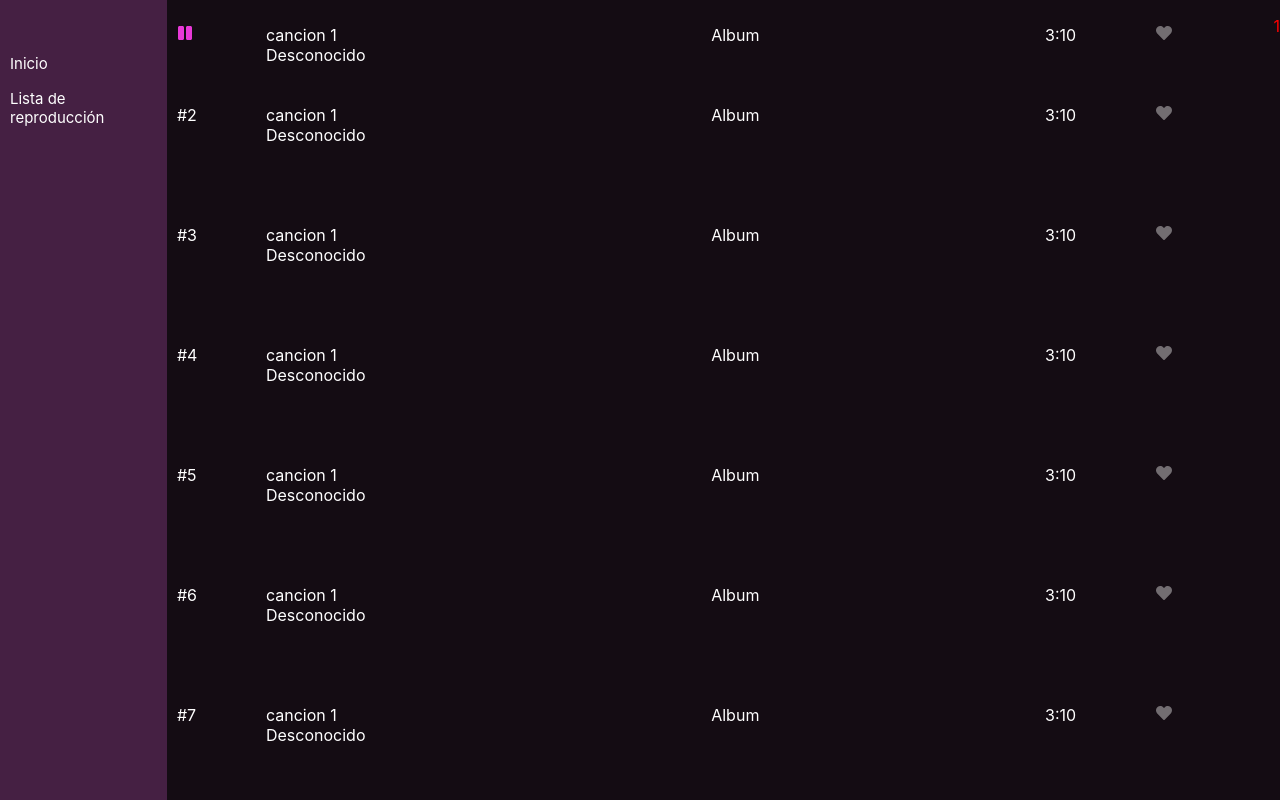
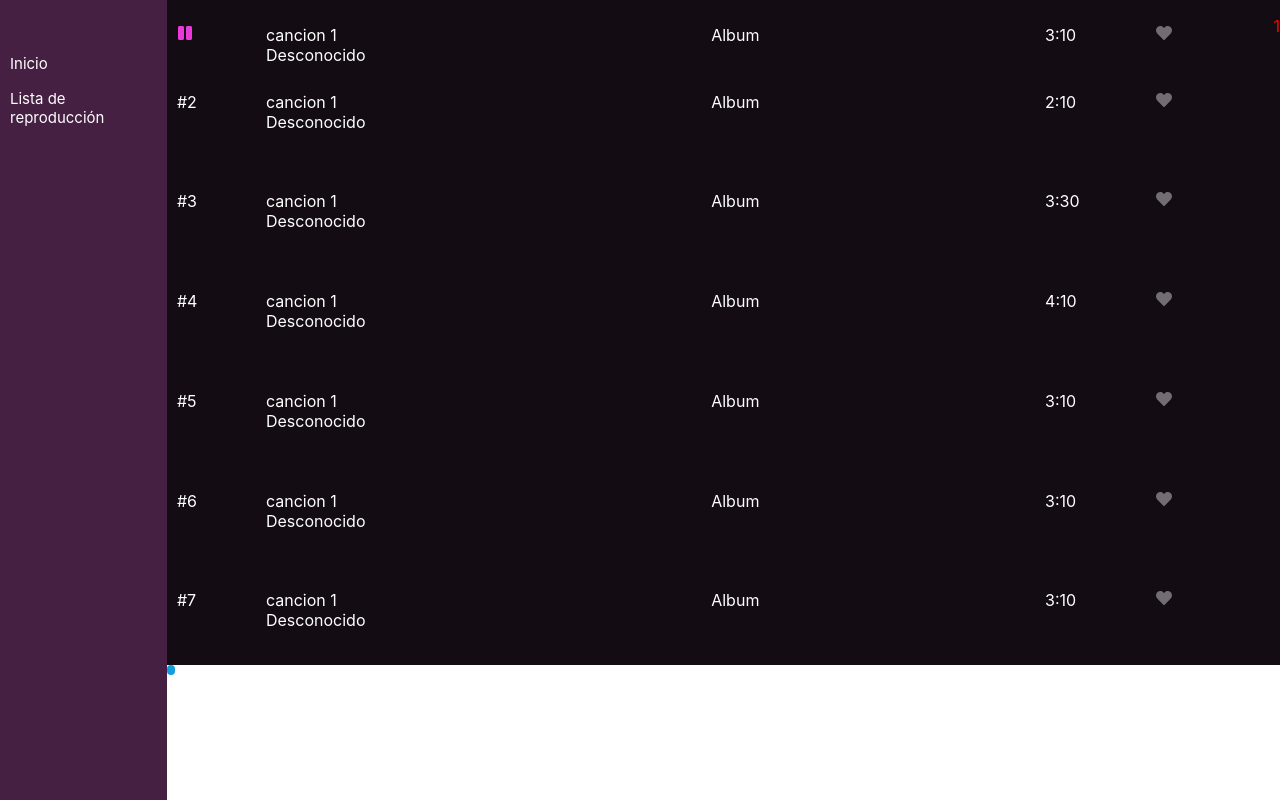
Before and after one commit to hugogaytan10/apolo, a React (Create React App) app: page /Inicio in a window 1280 px wide. Both pictures are taken after a click on the item "#1". Built offline with nearby package versions, Linux system fonts and the light colour scheme.

Commit message:
progress

```diff
--- a/src/App.js
+++ b/src/App.js
@@ -14,8 +14,8 @@ function App() {
     <BrowserRouter>
     <Menu/>
       <Routes>
+        <Route path='/' element = {<Login/>}></Route>
         <Route path='/Login' element = {<Login/>}></Route>
-        <Route path='/' element = {<Login/>}></Route>
         <Route path='/Inicio' element = {<Inicio/>}></Route>
         <Route path='/ListaReproduccion' element = {<Lista/>}></Route>
       </Routes>
--- a/src/Componentes/Menu/Menu.jsx
+++ b/src/Componentes/Menu/Menu.jsx
@@ -32,7 +32,7 @@ const Menu = () => {
             <ul className='contenedor-items' id = 'contendor-items'>
                 {
                     etiquetas.map((etiqueta, idx) => { return (
-                        <p><Link to={links[idx]} className='item-nav'>{etiqueta}</Link></p>
+                        <p key={idx}><Link to={links[idx]} className='item-nav'>{etiqueta}</Link></p>
                     )})
                 }
             </ul>
--- a/src/Componentes/Principal/Inicio.jsx
+++ b/src/Componentes/Principal/Inicio.jsx
@@ -1,6 +1,7 @@
 import React, { useEffect, useState } from 'react'
 import './inicio.css'
 import { FaHeart, FaPlay, FaPause } from 'react-icons/fa';
+import { ProgressMusic } from './ProgressMusic';
 const Inicio = () => {
   const listaCanciones = [
     {
@@ -13,19 +14,19 @@ const Inicio = () => {
       nombre: 'cancion 1',
       artista: 'Desconocido',
       album: 'Album',
-      duracion: '3:10'
+      duracion: '2:10'
     },
     {
       nombre: 'cancion 1',
       artista: 'Desconocido',
       album: 'Album',
-      duracion: '3:10'
+      duracion: '3:30'
     },
     {
       nombre: 'cancion 1',
       artista: 'Desconocido',
       album: 'Album',
-      duracion: '3:10'
+      duracion: '4:10'
     },
     {
       nombre: 'cancion 1',
@@ -49,6 +50,7 @@ const Inicio = () => {
   const [play, setPlay] = useState({ estado: false, indice: -1 });
   const [pause, setPause] = useState({ estado: false, indice: -1 });
   const [countVisited, setCountVisited] = useState('');
+  const [cancion, setCancion] = useState('');
   const setLocalStorage = async (visit) => {
     window.localStorage.setItem('visitas', visit);
   }
@@ -68,8 +70,10 @@ const Inicio = () => {
     }
 
   }, [])
+  useEffect(() => {
+  }, [cancion])
   return (
-    <>
+    <div className='listas-canciones'>
       <p className='visitas'>{countVisited}</p>
       <ul className='contenedor-canciones' id='contenedor-canciones'>
         {
@@ -77,19 +81,20 @@ const Inicio = () => {
             return (
               <>
                 {
+
                   (pause.estado && idx === pause.indice)
                     ?
-                  <li key={idx}
+                    <li
                       className='item_lista'
-                    onClick={() => { setPause({ ...pause, estado: false, indice: -1 }) }}>
+                      onClick={() => { setPause({ ...pause, estado: false, indice: -1 }); }}>
                       <FaPause className='icono-play' />
                     </li>
                     :
-                  <li key={idx}
+                    <li
                       className='item_lista'
                       onMouseOver={() => { setPlay({ ...play, estado: true, indice: idx }) }}
                       onMouseLeave={() => { setPlay({ ...play, estado: false, indice: -1 }) }}
-                    onClick={() => { setPause({ ...pause, estado: true, indice: idx }) }} >
+                      onClick={() => { setPause({ ...pause, estado: true, indice: idx }); setCancion(cancion.duracion); }} >
                       {
                         (play.estado && play.indice === idx)
                           ?
@@ -118,7 +123,13 @@ const Inicio = () => {
           })
         }
       </ul>
-    </>
+      {
+        cancion !== '' &&
+        <div className='bar'>
+          <ProgressMusic time={cancion} />
+        </div>
+      }
+    </div>
   )
 }
 
--- /dev/null
+++ b/src/Componentes/Principal/ProgressMusic.jsx
@@ -0,0 +1,49 @@
+import React, { useEffect, useState } from 'react'
+
+export const ProgressMusic = (props) => {
+    const time = { props };
+    let widthMax = 0;
+    const [progress, setProgress] = useState(
+        {
+            height: '10px',
+            transition: '',
+            backgroundColor: '#149ddd',
+            width: '0%',
+            borderRadius: '16px'
+        }
+    );
+
+    useEffect(()=>{
+        function getSeconds() {
+            let seconds = 0, pos = 0;
+            let auxTime = time.props.time.toString().length;
+            for(let i = 0; i< auxTime; i++){
+                if(time.props.time[i] === ':'){
+                    pos = i + 1;
+                    break;
+                }
+                seconds += parseInt(time.props.time[i]) * 60;
+            }
+            if(time.props.time[pos] === '0'){
+                seconds+= parseInt(time.props.time[pos+1]);
+            }else{
+                let aux = time.props.time[pos] + "" + time.props.time[pos+1] + "";
+                seconds += parseInt(aux);
+            }
+            return seconds;
+        }
+        let seconds = getSeconds();
+        setProgress({...progress, transition: `all ${seconds}s`, width: '100%'});
+        widthMax = seconds;
+    },[])
+    return (
+        <div
+            className="progress-bar"
+            role={'progressbar'}
+            aria-valuemin={0}
+            aria-valuemax={widthMax}
+            style={progress}
+        >
+        </div>
+    )
+}
--- a/src/Componentes/Principal/inicio.css
+++ b/src/Componentes/Principal/inicio.css
@@ -1,3 +1,6 @@
+.listas-canciones{
+    width: 100%;
+}
 .contenedor-canciones{
     list-style: none;
     padding: 0;
@@ -38,3 +41,6 @@
     color: red;
 
 }
+
+.bar{
+}
```
Lines whose indentation alone changed are shown as unchanged.
